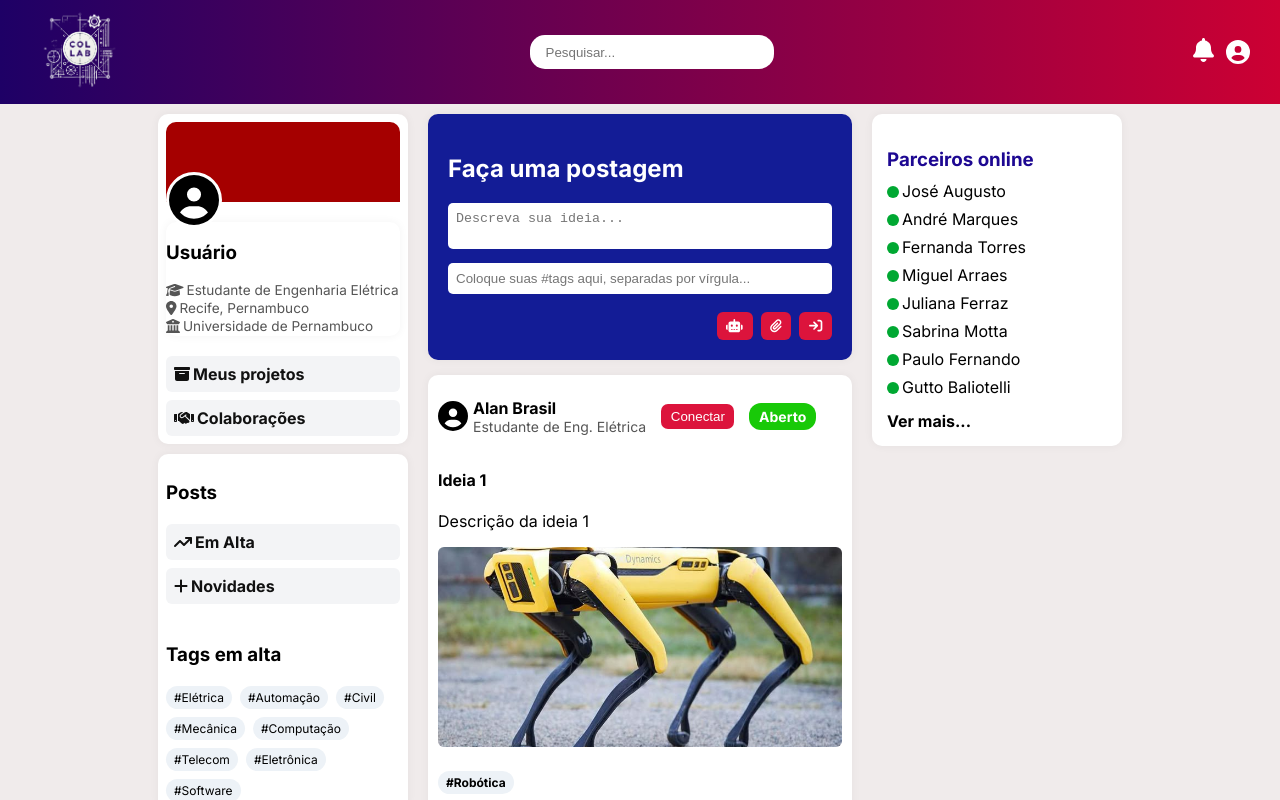
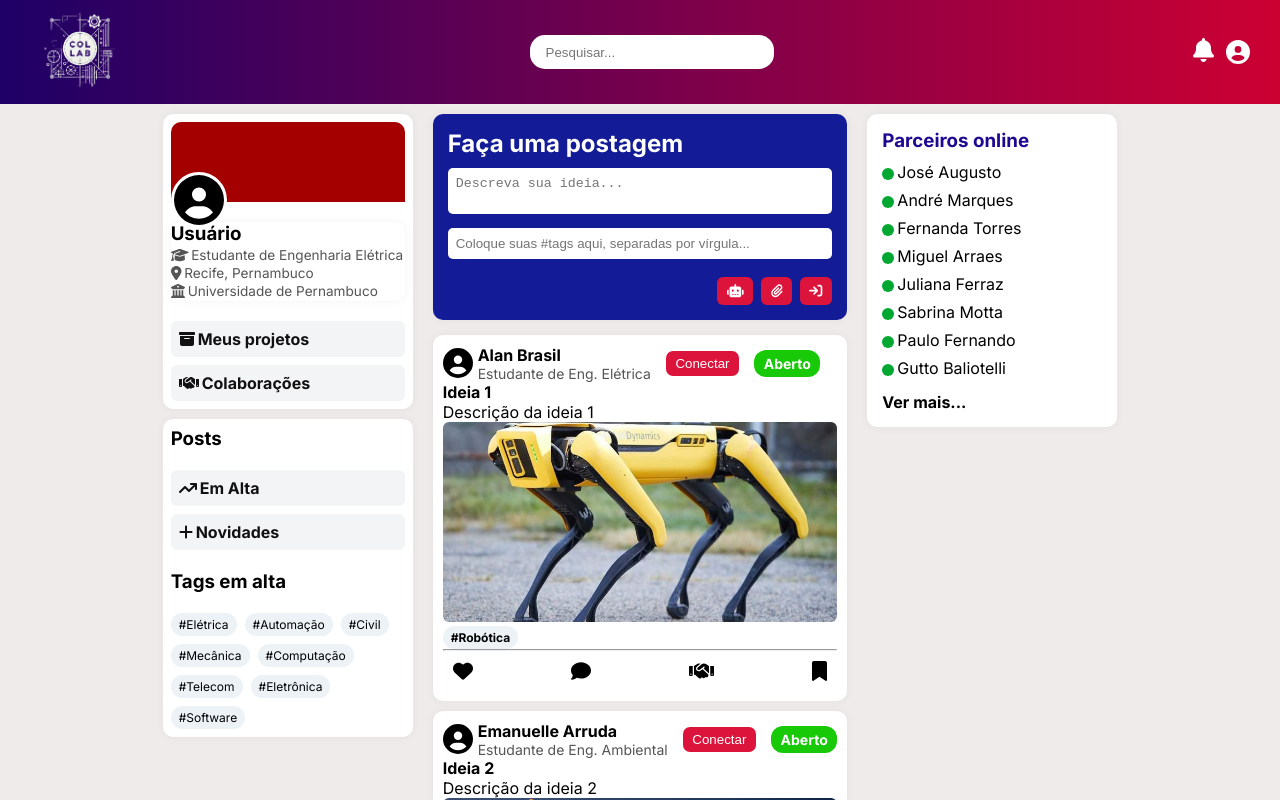
Before and after one commit to viniciuspsimoes/Projeto-Collab, a React (Vite) app in the folder frontend/forum/: page / in a window 1280 px wide. Shown: the top 800 px of the page. Built offline with nearby package versions, Linux system fonts and the light colour scheme.

Commit message:
alterações ao frontend do fórum - mudança em padding e margens

```diff
--- a/frontend/forum/src/components/ChatBotPopUp.jsx
+++ b/frontend/forum/src/components/ChatBotPopUp.jsx
@@ -34,7 +34,7 @@ export default function ChatBotPopUp({ onClose }) {
 
   return (
     <div className="chatbot-popup">
-      <button className="close-btn" onClick={onClose}>×</button>
+      <button className="close-btn" onClick={onClose}>x</button>
       <textarea
         placeholder="Digite sua pergunta..."
         value={pergunta}
--- a/frontend/forum/src/components/PostCreator.jsx
+++ b/frontend/forum/src/components/PostCreator.jsx
@@ -7,7 +7,7 @@ export default function PostCreator() {
 
   return (
     <div className="post-creator">
-      <h2>Faça uma postagem</h2>
+      <h2 className='post-creator-title'>Faça uma postagem</h2>
       <textarea placeholder="Descreva sua ideia..." />
       <input type="text" placeholder="Coloque suas #tags aqui, separadas por vírgula..." />
       <div className="buttons">
--- a/frontend/forum/src/index.css
+++ b/frontend/forum/src/index.css
@@ -1,11 +1,14 @@
 /* --- Reset básico --- */
 * {
   box-sizing: border-box;
+  margin: 0;
+  padding: 0;
 }
 
 body {
-  margin: 0;
-  font-family: 'Inter', sans-serif;
+  overflow-x: hidden;
+  max-width: 100%;
+  font-family: 'Inter';
   background-color: #f0ebeb;
 }
 
@@ -23,10 +26,9 @@ a:visited {
 .header {
   display: flex;
   flex-direction: row;
-  flex-wrap: wrap;
   align-items: center;
   justify-content: space-between;
-  width: 100vw;
+  width: 100%;
   z-index: 105;
   padding: 0 30px;
   background: linear-gradient(to right, #1e0066, #cc0033);
@@ -77,11 +79,15 @@ a:visited {
 
 .post-creator {
   background: rgb(19, 28, 150);
-  padding: 20px;
+  padding: 15px;
   border-radius: 10px;
   box-shadow: 0 0 10px rgba(0,0,0,0.05);
   color: white;
   margin-bottom: 15px;
+}
+
+.post-creator-title {
+  margin-bottom: 10px;
 
 }
 
```
